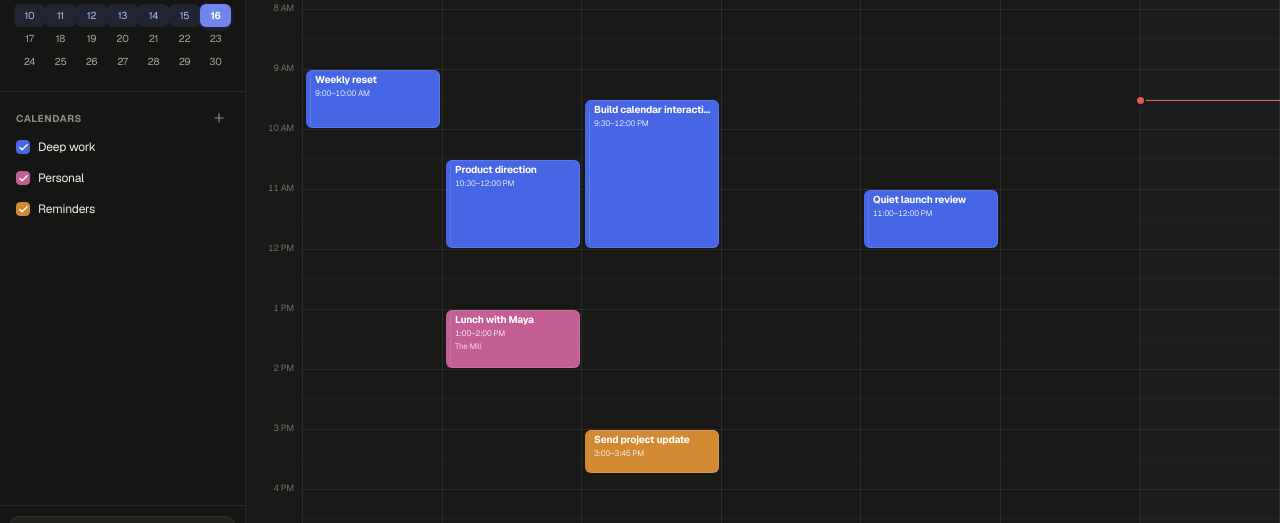
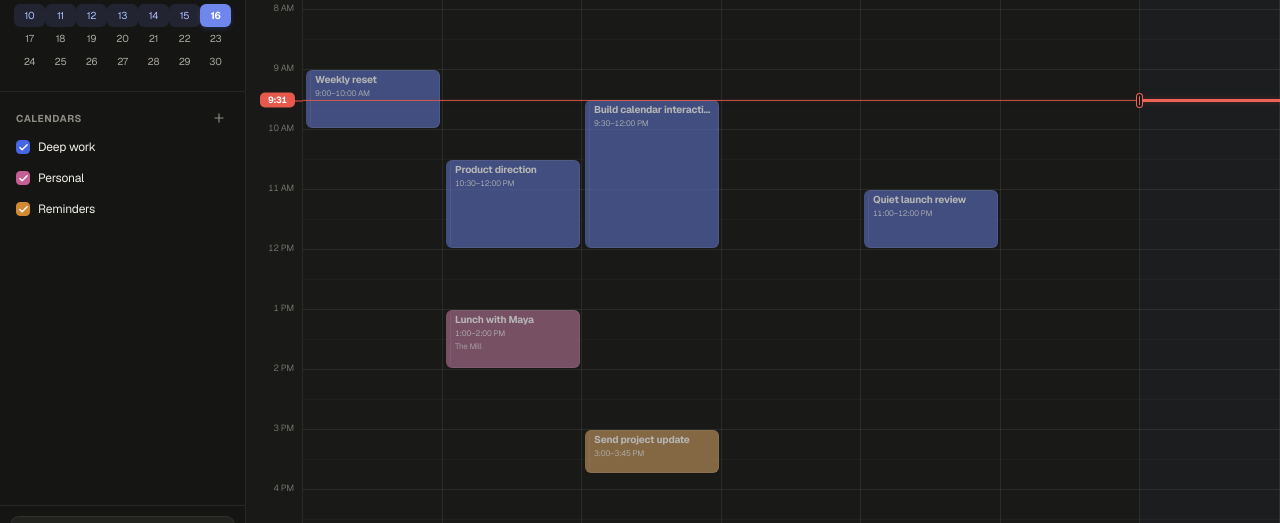
Before and after one commit to haseab/unplan, a Next.js app: page / in a window 1280 px wide. Shown: the part 199-722 px from the top of the page. Built offline with nearby package versions, Linux system fonts and the light colour scheme; no server answers.

Commit message:
feat: distinguish past events and current time

```diff
--- a/src/app/globals.css
+++ b/src/app/globals.css
@@ -380,6 +380,8 @@ kbd {
 .calendar-scroll { position: relative; display: flex; min-height: 0; flex: 1; overflow: auto; overscroll-behavior: contain; scrollbar-color: var(--line-strong) transparent; scrollbar-width: thin; }
 .time-axis { position: sticky; z-index: 9; left: 0; width: 57px; flex: 0 0 57px; border-right: 1px solid var(--line); background: var(--paper); }
 .time-axis span { position: absolute; right: 8px; transform: translateY(-7px); color: var(--text-faint); font-size: 9px; font-variant-numeric: tabular-nums; }
+.now-time-label { position: absolute; z-index: 11; right: 7px; min-width: 35px; padding: 3px 5px; border-radius: 5px; background: #e7594d; color: white; font-size: 9px; font-weight: 650; line-height: 1; text-align: center; font-variant-numeric: tabular-nums; transform: translateY(-50%); box-shadow: 0 0 0 2px var(--paper); }
+.now-time-label::after { content: ""; position: absolute; top: 50%; right: -8px; width: 8px; height: 1px; background: #e7594d; }
 .week-grid { position: relative; flex: 0 0 auto; overflow: hidden; cursor: default; touch-action: none; user-select: none; }
 .day-columns,
 .hour-lines { position: absolute; inset: 0; pointer-events: none; }
@@ -404,11 +406,17 @@ kbd {
   text-align: left;
   cursor: grab;
   box-shadow: inset 0 0 0 1px rgba(255, 255, 255, 0.12), 0 1px 2px rgba(20, 24, 40, 0.06);
-  transition: box-shadow 120ms ease, filter 120ms ease, transform 120ms ease;
+  transition: box-shadow 120ms ease, filter 120ms ease, opacity 140ms ease, transform 120ms ease;
   animation: event-in 240ms cubic-bezier(0.2, 0.75, 0.25, 1) both;
 }
 @keyframes event-in { from { opacity: 0; transform: translateY(3px) scale(0.985); } }
 .calendar-event:hover { filter: brightness(1.035); box-shadow: inset 0 0 0 1px rgba(255, 255, 255, 0.2), 0 4px 12px rgba(20, 24, 40, 0.14); }
+.all-day-event[data-past="true"],
+.calendar-event[data-past="true"] { opacity: 0.68; filter: saturate(0.58); }
+.all-day-event[data-past="true"]:hover,
+.calendar-event[data-past="true"]:hover { opacity: 0.84; filter: saturate(0.78); }
+.all-day-event[data-past="true"].event-selected,
+.calendar-event[data-past="true"].event-selected { opacity: 1; filter: none; }
 .calendar-event:active { cursor: grabbing; transform: scale(0.985); }
 .calendar-event strong { max-width: 100%; overflow: hidden; font-size: 10px; font-weight: 650; line-height: 1.25; text-overflow: ellipsis; white-space: nowrap; }
 .calendar-event span { margin-top: 1px; opacity: 0.83; font-size: 8px; line-height: 1.3; font-variant-numeric: tabular-nums; }
@@ -418,8 +426,9 @@ kbd {
 .event-resize-start { top: 0; }
 .event-resize-end { bottom: 0; }
 .event-selected { z-index: 6 !important; outline: 2px solid white; box-shadow: 0 0 0 4px rgba(70, 102, 229, 0.55), 0 7px 18px rgba(37, 50, 105, 0.2) !important; }
-.now-line { position: absolute; z-index: 7; height: 1px; background: #e7594d; pointer-events: none; }
-.now-line span { position: absolute; left: -3px; top: -3px; width: 7px; height: 7px; border-radius: 50%; background: #e7594d; box-shadow: 0 0 0 2px var(--paper); }
+.now-line { position: absolute; z-index: 7; left: 0; width: 100%; height: 1px; background: rgba(231, 89, 77, 0.82); box-shadow: 0 0 5px rgba(231, 89, 77, 0.16); pointer-events: none; }
+.now-line-today { position: absolute; top: -1px; height: 3px; background: #ef6256; box-shadow: 0 0 5px rgba(239, 98, 86, 0.28); }
+.now-line-today::before { content: ""; position: absolute; top: -5px; left: -3px; width: 5px; height: 13px; border: 2px solid var(--paper); border-radius: 3px; background: #ef6256; box-shadow: 0 0 0 1px #ef6256; }
 .selection-marquee { position: absolute; z-index: 8; border: 1px solid rgba(70, 102, 229, 0.55); border-radius: 6px; background: rgba(70, 102, 229, 0.1); box-shadow: inset 0 0 0 1px rgba(255, 255, 255, 0.4); pointer-events: none; }
 
 .hint-bar { position: absolute; z-index: 12; left: 50%; bottom: 10px; height: 27px; gap: 6px; padding: 0 10px; border: 1px solid var(--line); border-radius: 8px; background: var(--surface-translucent); color: var(--text-soft); font-size: 9px; transform: translateX(-50%); box-shadow: 0 4px 14px var(--shadow-color); backdrop-filter: blur(10px); pointer-events: none; }
--- a/src/components/calendar-app.tsx
+++ b/src/components/calendar-app.tsx
@@ -58,6 +58,7 @@ import {
   createGoogleEvent,
   updateGoogleEvent,
 } from "@/lib/google-event-client";
+import { isEventPast } from "@/lib/event-time";
 
 type GoogleStatus = {
   configured: boolean;
@@ -829,7 +830,7 @@ export function CalendarApp() {
               {events.filter((event) => event.allDay && visibleCalendars.has(event.calendarId)).map((event) => {
                 const { dayIndex } = eventGeometry(event, renderStart);
                 if (dayIndex < 0 || dayIndex >= renderedDayCount) return null;
-                return <button key={`${event.calendarId}-${event.id}`} className={`all-day-event ${selected.has(event.id) ? "event-selected" : ""}`} style={{ left: `calc(${dayIndex} * (100% / ${renderedDayCount}) + 3px)`, width: `calc(100% / ${renderedDayCount} - 6px)`, backgroundColor: event.color, borderLeftColor: event.calendarColor, color: event.textColor || "#fff" }} onPointerDown={(pointer) => beginEventDrag(pointer, event)}>{event.title}</button>;
+                return <button key={`${event.calendarId}-${event.id}`} className={`all-day-event ${selected.has(event.id) ? "event-selected" : ""}`} data-past={isEventPast(event, now)} style={{ left: `calc(${dayIndex} * (100% / ${renderedDayCount}) + 3px)`, width: `calc(100% / ${renderedDayCount} - 6px)`, backgroundColor: event.color, borderLeftColor: event.calendarColor, color: event.textColor || "#fff" }} onPointerDown={(pointer) => beginEventDrag(pointer, event)}>{event.title}</button>;
               })}
             </div>
           </div>
@@ -838,6 +839,7 @@ export function CalendarApp() {
         <div className="calendar-scroll" ref={scrollRef} onScroll={handleHorizontalScroll}>
           <div className="time-axis" style={{ height: GRID_HEIGHT }}>
             {hours.map((hour) => <span key={hour} style={{ top: hour * 60 }}>{hour === 0 ? "" : format(new Date(2020, 0, 1, hour), "h a")}</span>)}
+            {todayInWeek && nowDayIndex >= 0 && <time className="now-time-label" style={{ top: nowTop }}>{format(now, "h:mm")}</time>}
           </div>
           <div className="week-grid" ref={gridRef} style={{ ...calendarGridStyle, height: GRID_HEIGHT }} onPointerDown={beginMarquee}>
             <div className="day-columns" style={{ gridTemplateColumns: `repeat(${renderedDayCount}, 1fr)` }}>{renderedDays.map((day) => <div key={day.toISOString()} className={isSameDay(day, now) ? "current-day-column" : ""} />)}</div>
@@ -862,6 +864,7 @@ export function CalendarApp() {
                   onPointerDown={(pointer) => beginEventDrag(pointer, event)}
                   onDoubleClick={() => event.htmlLink && window.open(event.htmlLink, "_blank")}
                   aria-label={`${event.title}, ${formatEventTime(event)}`}
+                  data-past={isEventPast(event, now)}
                 >
                   <span className="event-resize-handle event-resize-start" onPointerDown={(pointer) => beginEventResize(pointer, event, "start")} aria-label={`Adjust start of ${event.title}`} />
                   <strong>{event.title}</strong>
@@ -871,7 +874,17 @@ export function CalendarApp() {
                 </button>
               );
             })}
-            {todayInWeek && nowDayIndex >= 0 && <div className="now-line" style={{ top: nowTop, left: `calc(${nowDayIndex} * (100% / ${renderedDayCount}))`, width: `calc(100% / ${renderedDayCount})` }}><span /></div>}
+            {todayInWeek && nowDayIndex >= 0 && (
+              <div className="now-line" style={{ top: nowTop }}>
+                <span
+                  className="now-line-today"
+                  style={{
+                    left: `calc(${nowDayIndex} * (100% / ${renderedDayCount}))`,
+                    width: `calc(100% / ${renderedDayCount})`,
+                  }}
+                />
+              </div>
+            )}
             {selectionRect && <div className="selection-marquee" style={selectionRect} />}
           </div>
         </div>
--- /dev/null
+++ b/src/lib/event-time.ts
@@ -0,0 +1,5 @@
+import { parseISO } from "date-fns";
+import type { CalendarEvent } from "@/lib/calendar-types";
+
+export const isEventPast = (event: CalendarEvent, now: Date) =>
+  parseISO(event.end).getTime() < now.getTime();
```
